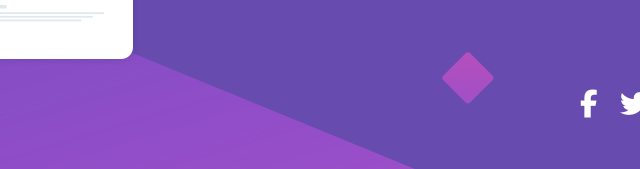
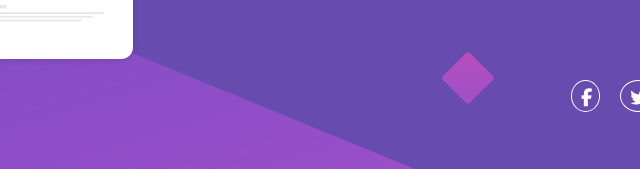
Before and after one commit to Elton-Prazeres/Huddle, a plain HTML site: page index.html in a window 1280 px wide. Shown: the part 631-800 px from the top of the page, 640-1280 px from the left. Drawn offline with nearby package versions, Linux system fonts and the light colour scheme.

Commit message:
inserido borda nos botões de links do footer

```diff
--- a/src/css/estilos.css
+++ b/src/css/estilos.css
@@ -67,19 +67,25 @@ body {
     display: flex;
     flex-direction: row;
     justify-content: flex-end;
-    margin-right: 120px;
+    margin-right: 80px;
     height: 30px;
 }
 
 .social i {
     color: var(--white);
-    padding: 20px;
+    /* padding: 20px;
     width: 30px;
-    height: 30px;
+    height: 30px; */
     transition: 0.3s;
-    font-size: 28px;
+    font-size: 18px;
+    padding: 7px 7px 5px 9px;
+    margin: 10px 10px 10px 10px;
+    border: 1.5px solid var(--white);
+    border-radius: 50%;
 }
 
 .social i:hover {
     color: var(--Soft-Magenta);
+    border: 1.5px solid;
+    border-radius: 50%;
 }
```
